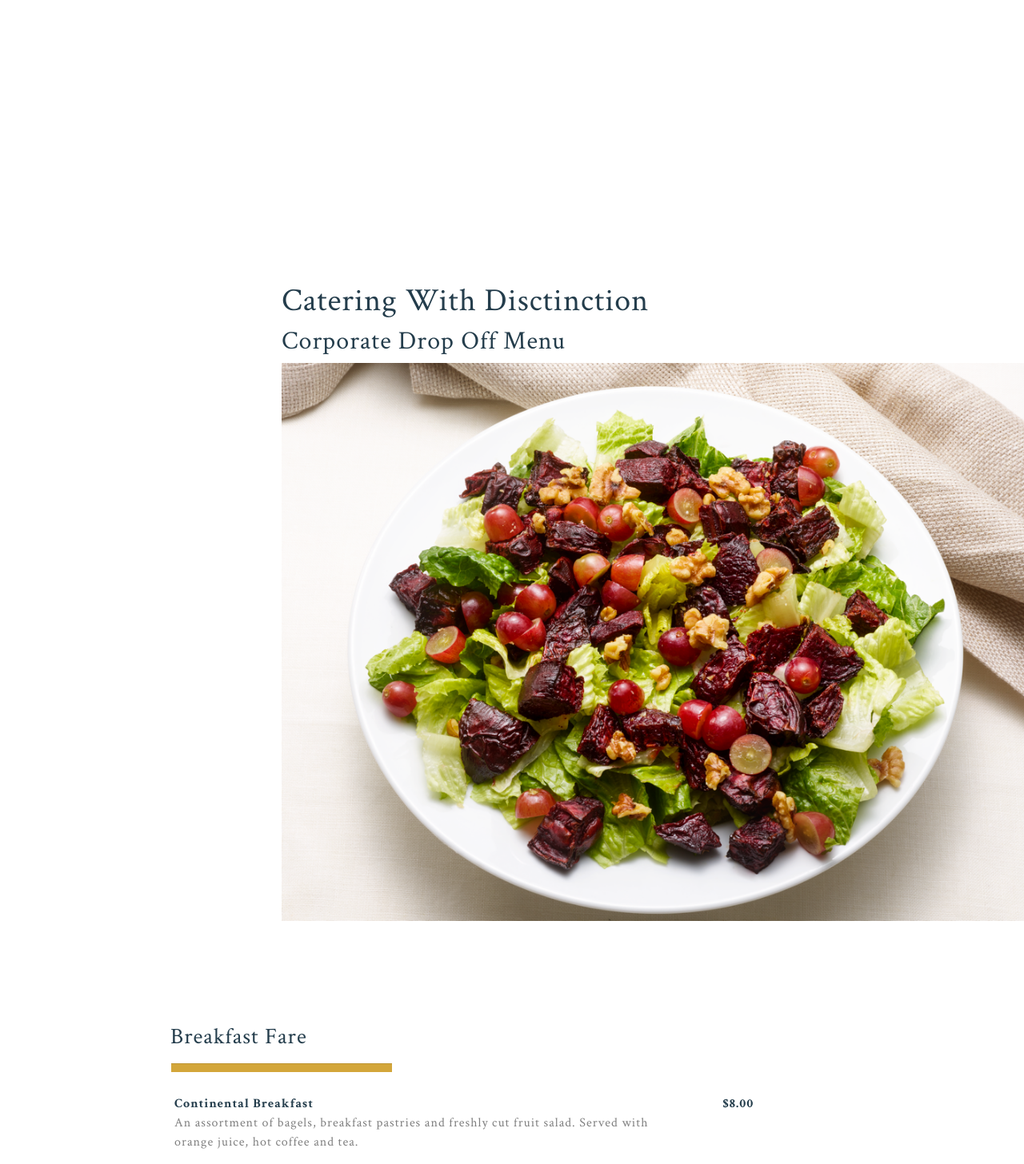
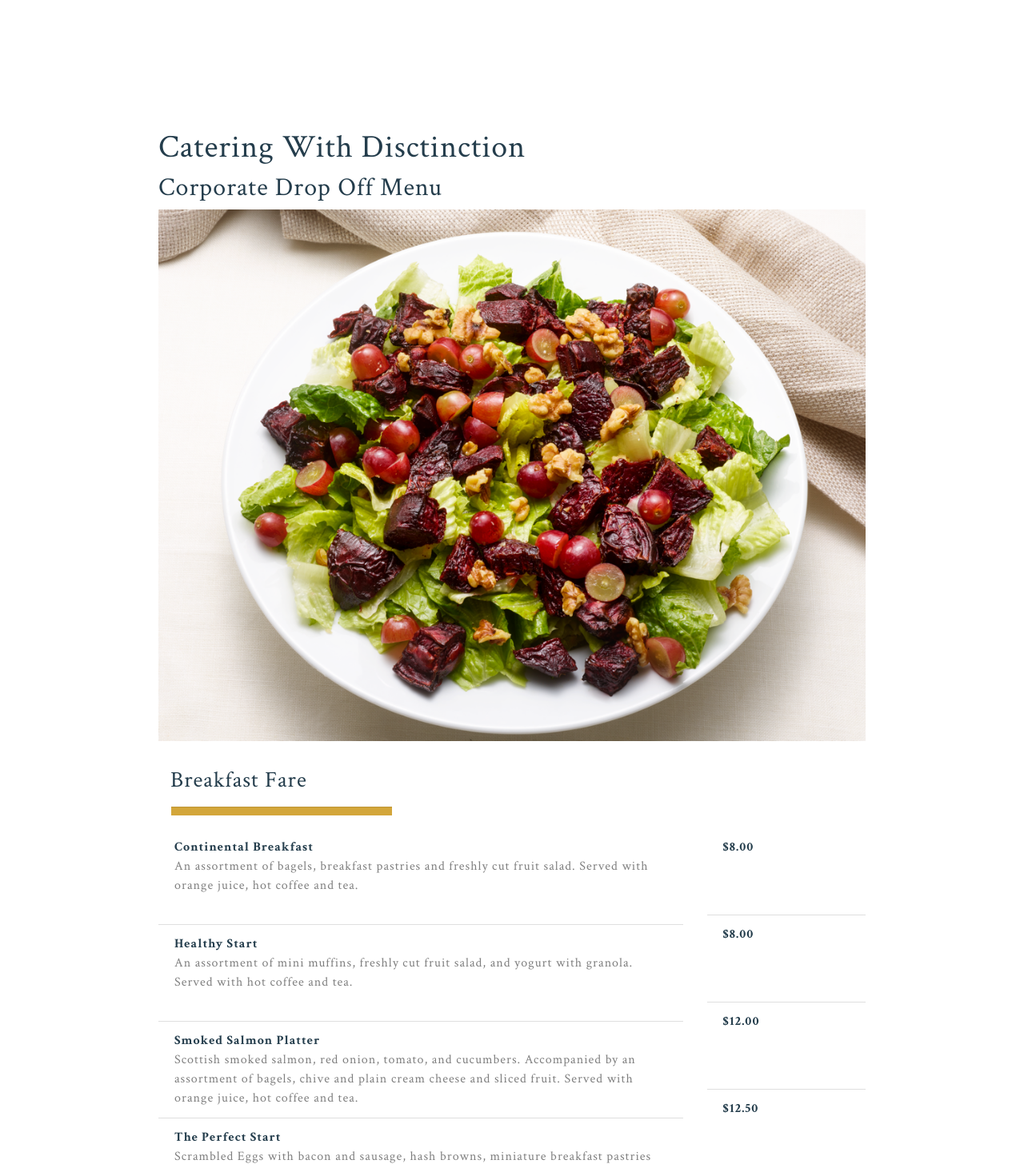
Before and after one commit to meagdoh/CWD-catering-site, a PHP site: page /corporate-menu.html in a window 1280 px wide. Shown: the top 1456 px of the page at 80% size. Run offline with PHP 8.4, Linux system fonts and the light colour scheme.

Commit message:
fix formatting

```diff
--- a/corporate-menu.html
+++ b/corporate-menu.html
@@ -23,15 +23,15 @@
 </head>
 
 <body id="page-top">
-<header>
-      <!-- CWD logo -->
-      <h1>Catering With Disctinction</h1>
-      <h2>Corporate Drop Off Menu</h2>
-  <img class="img-fluid" src="img/bg-beet-salad.png" alt="">
 
-</header>
   <div class="container">
+    <header>
+          <!-- CWD logo -->
+          <h1>Catering With Disctinction</h1>
+          <h2>Corporate Drop Off Menu</h2>
+      <img class="img-fluid" src="img/bg-beet-salad.png" alt="">
 
+    </header>
 
     <!-- Breakfast Fare, 1 column -->
     <h3 class="menu-header">Breakfast Fare</h3>
--- a/css/menus.css
+++ b/css/menus.css
@@ -3,9 +3,10 @@ padding: 8em;
 }
 
 header{
-padding-top: 22em;
-  padding-left: 22em;
+padding-top: 2em;
+  /* padding-left: 22em; */
   text-align: left;
+  padding-bottom: 2em;
 }
 
 li{
```
